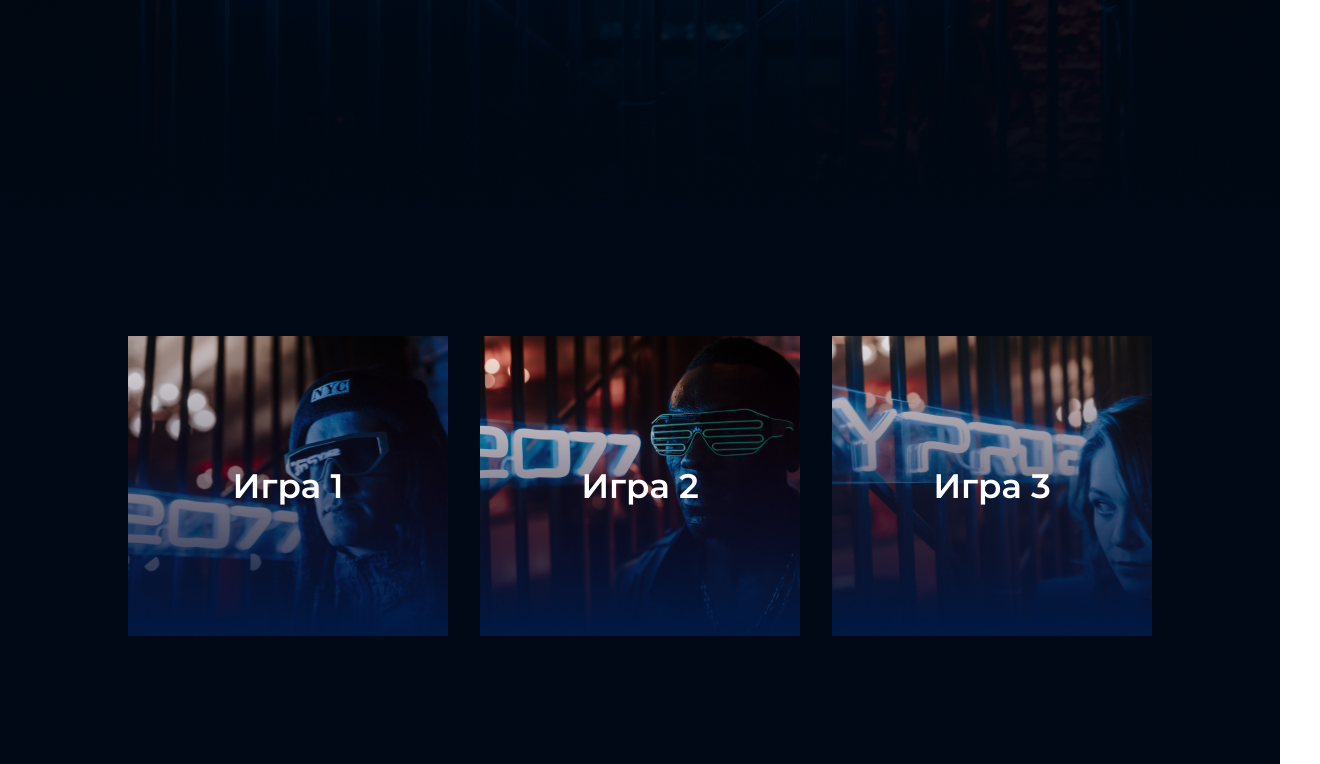
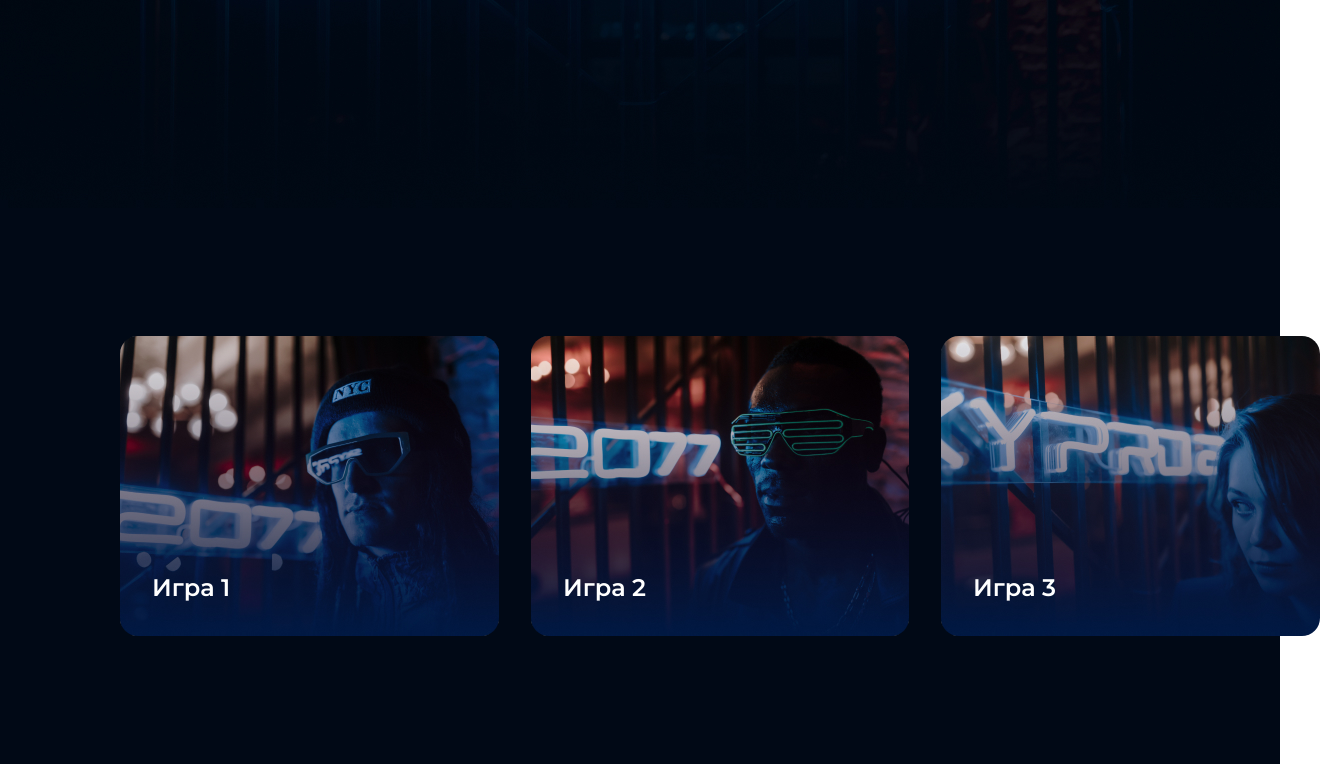
Before and after one commit to katia-solo/Homework1, a plain HTML site: page index.html in a window 1280 px wide. Shown: the part 816-1580 px from the top of the page, 1320 px wide, since content can reach past the window. Drawn offline with Linux system fonts and the light colour scheme.

Commit message:
hover was added

```diff
--- a/index.html
+++ b/index.html
@@ -25,12 +25,25 @@
     </section>
     <section class="gamescontent center">
         <div class="games">
-            <div class="games_item games_item_1">Игра 1</div>
-            <div class="games_item games_item_2">Игра 2</div>
-            <div class="games_item games_item_3">Игра 3</div>
+            <a href="#">
+                <div class="games_item">
+                    <img class="games_img" src="./img/game1.jpg" alt="Game 1 pic">
+                    <div class="games_name">Игра 1</div>
+                </div>
+            </a>
+            <a href="#">
+                <div class="games_item">
+                    <img class="games_img" src="./img/game2.jpg" alt="Game 2 pic">
+                    <div class="games_name">Игра 2</div>
+                </div>
+            </a>
+            <a href="#">
+                <div class="games_item">
+                    <img class="games_img" src="./img/game3.jpg" alt="Game 3 pic">
+                    <div class="games_name">Игра 3</div>
+                </div>
+            </a>
         </div>
-
-
     </section>
 
 
--- a/style.scss
+++ b/style.scss
@@ -14,8 +14,8 @@ body {
 }
 
 .center {
-    padding-left: calc(50% - 512px);
-    padding-right: calc(50% - 512px);
+    padding-left: calc(50% - 720px);
+    padding-right: calc(50% - 720px);
 }
 
 .head {
@@ -66,6 +66,13 @@ body {
         color: white;
         font-size: 18px;
         font-weight: 400;
+
+        transition: all .3s;
+    }
+
+    &_button:hover {
+        background: rgb(235, 68, 63);
+        cursor: url(./img/cursor.png) 2 2, pointer
     }
 }
 
@@ -82,6 +89,8 @@ body {
     gap: 32px;
     grid-template-columns: repeat(12, 1fr);
     padding-top: 128px;
+    padding-bottom: 128px;
+    padding-left: 120px;
 
     &_item {
         height: 300px;
@@ -90,29 +99,42 @@ body {
         justify-items: center;
         align-items: center;
 
-        background-position: center;
-        background-repeat: no-repeat;
-        background-size: cover;
+        position: relative;
+    }
 
-        color: white;
-        text-align: center;
-        font-size: 34px;
-        font-style: normal;
-        font-weight: 600;
-        line-height: normal;
+    // &_item:hover {
+    //     transform: scale(1.05);
+    //     box-sizing: border-box;
+    //     border-radius: 18px;
+    //     border: 3px solid rgb(68, 210, 255);
+    // }
 
+    &_img {
+        border-radius: 18px;
+        // background: linear-gradient(180.00deg, rgba(39, 1, 15, 0), rgb(0, 25, 68) 100%), url(0231);
         transition: all .3s;
     }
 
-    &_item_1 {
-        background-image: url(./img/game1.jpg);
+    &_img:hover {
+        transform: scale(1.05);
+        box-sizing: border-box;
+        border-radius: 18px;
+        border: 3px solid rgb(68, 210, 255);
+        cursor: url(./img/cursor.png) 2 2, pointer
     }
 
-    &_item_2 {
-        background-image: url(./img/game2.jpg);
-    }
-
-    &_item_3 {
-        background-image: url(./img/game3.jpg);
+    &_name {
+        color: white;
+        position: absolute;
+        bottom: 8px;
+        right: 16px;
+        font-size: 24px;
+        font-weight: 600;
+        line-height: 32px;
+        letter-spacing: 0px;
+        text-align: left;
+        position: absolute;
+        bottom: 32px;
+        left: 32px;
     }
 }
```
Also changed, not shown: img/cursor.png (added), style.css, 2 other files.
